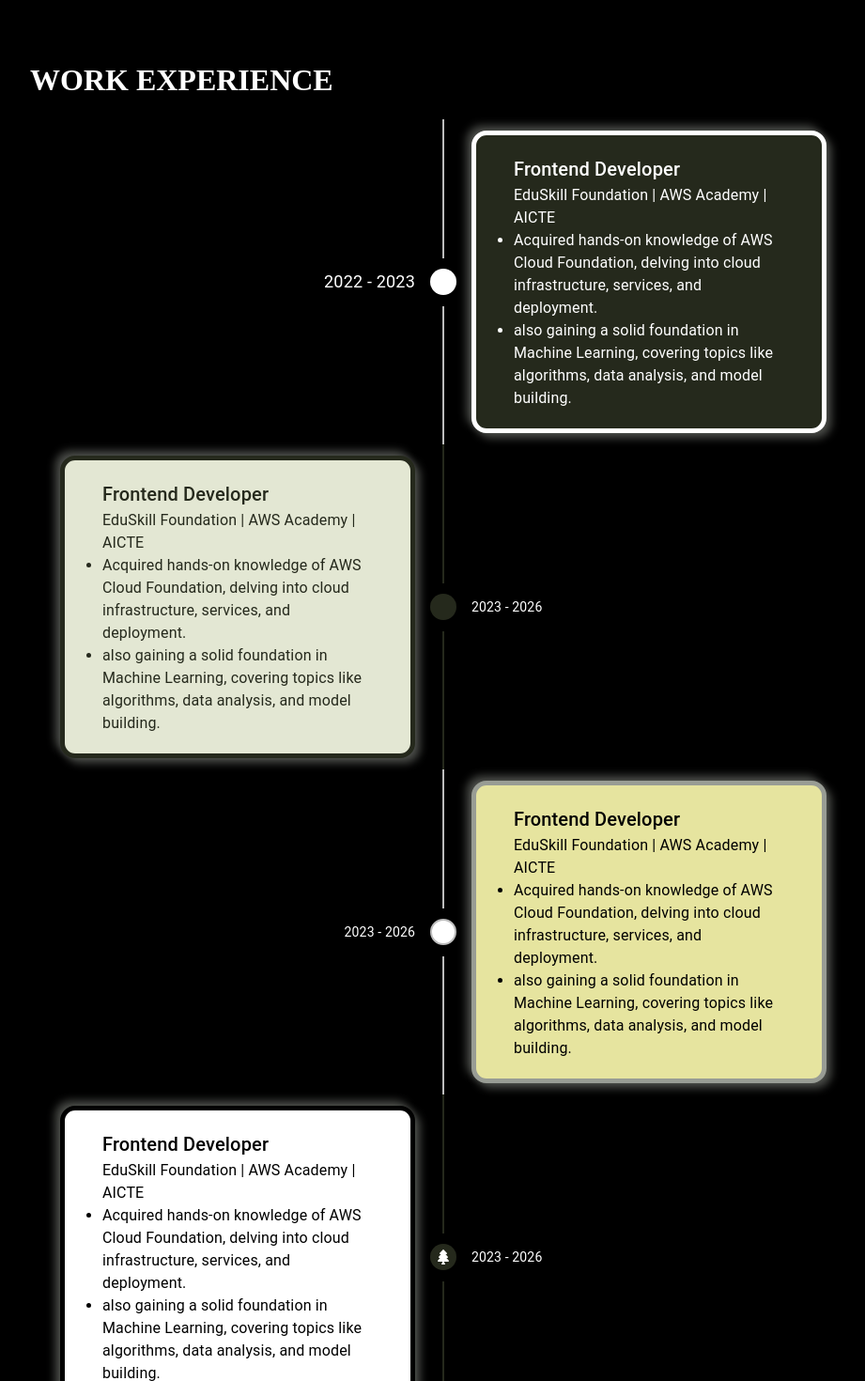
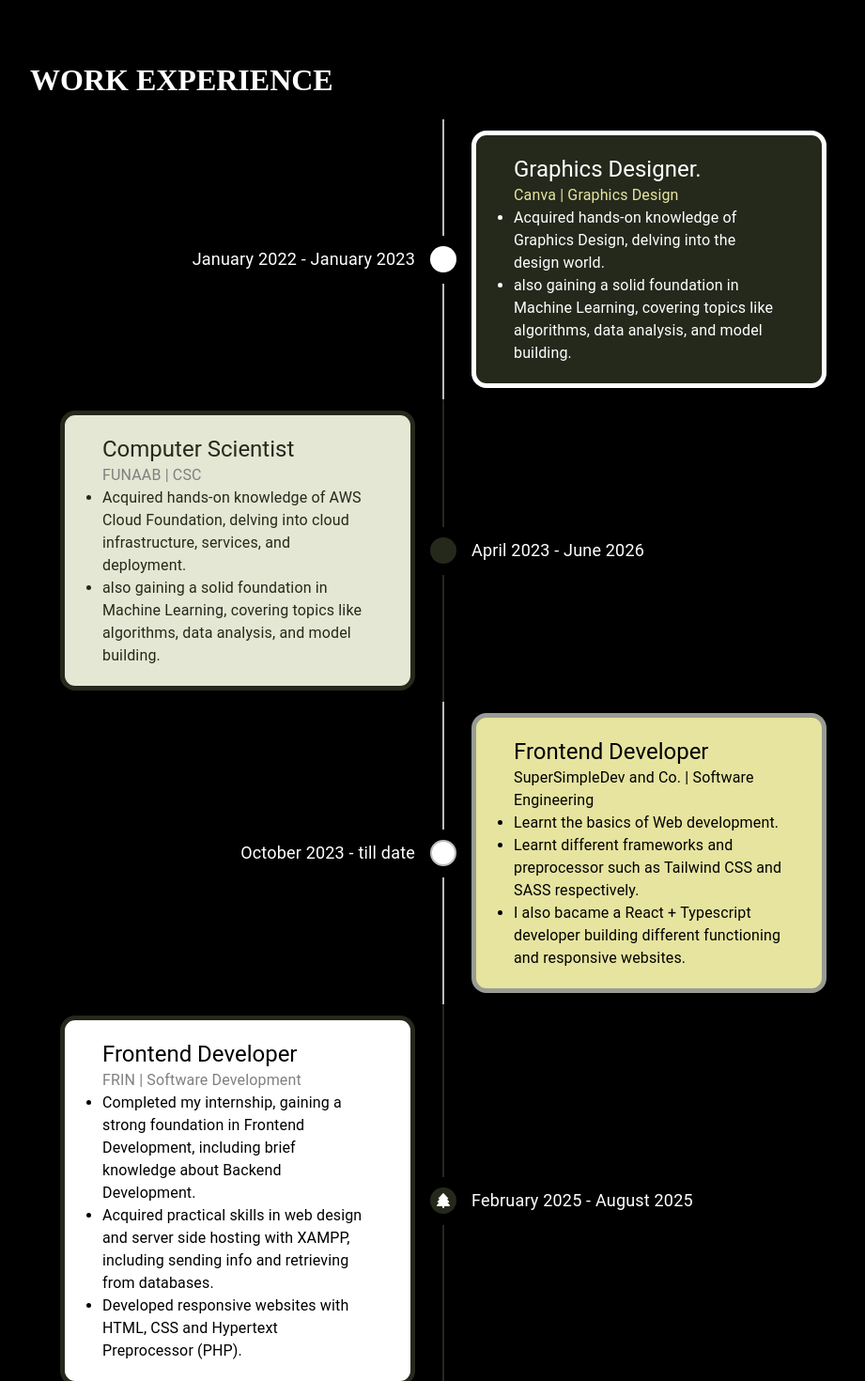
Before and after one commit to FrankTopzy/My-Portfolio, a React (Vite) app in the folder frontend/: page / in a window 1280 px wide. Shown: the part 1580-3050 px from the top of the page at 94% size, without its empty margins (168-1089 px from the left). Built offline with nearby package versions, Linux system fonts and the light colour scheme; some icons are missing.

Commit message:
Removed unnecessary codes and adjusted the styles

```diff
--- a/frontend/src/components/VerticalTimelin.tsx
+++ b/frontend/src/components/VerticalTimelin.tsx
@@ -1,4 +1,3 @@
-import * as React from 'react';
 import Timeline from '@mui/lab/Timeline';
 import TimelineItem from '@mui/lab/TimelineItem';
 import TimelineSeparator from '@mui/lab/TimelineSeparator';
@@ -8,12 +7,11 @@
 import TimelineDot from '@mui/lab/TimelineDot';
 import CodeIcon from '@mui/icons-material/Code';
 import LaptopMacIcon from '@mui/icons-material/LaptopMac';
-import HotelIcon from '@mui/icons-material/Hotel';
 import ImportantDevicesIcon from '@mui/icons-material/ImportantDevices';
 import Typography from '@mui/material/Typography';
 import useMediaQuery from '@mui/material/useMediaQuery';
 import Tilt  from 'react-parallax-tilt';
-import { FaTree } from 'react-icons/fa';
+import { FaTree } from 'react-icons/fa6';
 
 function VerticalTime() {
   const isMobile = useMediaQuery('(max-width: 600px)');
@@ -29,7 +27,7 @@
           fontSize={18}
           display={`${isMobile && 'none'}`}
         >
-          2022 - 2023
+          January 2022 - January 2023
         </TimelineOppositeContent>
         <TimelineSeparator>
           <TimelineConnector />
@@ -38,17 +36,17 @@
           </TimelineDot>
           <TimelineConnector />
         </TimelineSeparator>
-        <TimelineContent sx={{ py: '12px', px: 2 }} className={`${isMobile && 'w-[80%]'}`}>
+        <TimelineContent sx={{ py: '12px', px: `${isMobile && '5px'}` }} className={`${isMobile && 'w-[80%]'}`}>
           <Tilt>
-            <div className='card-shadow px-5 md:px-10 bg-[#25291C] py-[20px] rounded-2xl border-5'>
+            <div className='px-7 md:px-10 bg-[#25291C] py-[10px] md:py-[20px] rounded-2xl border-2 md:border-5'>
               <div>
-                <Typography variant="h6" component="span">Frontend Developer</Typography>
-                <Typography>EduSkill Foundation | AWS Academy | AICTE</Typography>
+                <Typography variant="h5" component="span">Graphics Designer.</Typography>
+                <Typography color='#e6e49f'>Canva | Graphics Design </Typography>
               </div>
 
               <div>
                 <ul className='list-disc'>
-                  <li>Acquired hands-on knowledge of AWS Cloud Foundation, delving into cloud infrastructure, services, and deployment.</li>
+                  <li>Acquired hands-on knowledge of Graphics Design, delving into the design world.</li>
                   <li>also gaining a solid foundation in Machine Learning, covering topics like algorithms, data analysis, and model building.</li>
                 </ul>
               </div>
@@ -62,9 +60,10 @@
           sx={{ m: 'auto 0' }}
           variant="body2"
           color="white"
+          fontSize={18}
           display={`${isMobile && 'none'}`}
         >
-          2023 - 2026
+          April 2023 - June 2026
         </TimelineOppositeContent>
         <TimelineSeparator>
           <TimelineConnector  sx={{ bgcolor: '#25291C' }}/>
@@ -73,12 +72,12 @@
           </TimelineDot>
           <TimelineConnector  sx={{ bgcolor: '#25291C' }}/>
         </TimelineSeparator>
-        <TimelineContent sx={{ py: '12px', px: 2 }} className={`${isMobile && 'w-[80%]'}`}>
+        <TimelineContent sx={{ py: '12px', px: `${isMobile && '5px'}`  }} className={`${isMobile && 'w-[80%]'}`}>
           <Tilt>
-            <div className='card-shadow px-10 bg-[#e3e7d3] py-[20px] rounded-2xl border-5 border-[#25291C] text-left text-[#25291C]'>
+            <div className='px-7 md:px-10 bg-[#e3e7d3] py-[10px] md:py-[20px] rounded-2xl border-2 md:border-5 border-[#25291C] text-left text-[#25291C]'>
               <div>
-                <Typography variant="h6" component="span">Frontend Developer</Typography>
-                <Typography>EduSkill Foundation | AWS Academy | AICTE</Typography>
+                <Typography variant="h5" component="span">Computer Scientist</Typography>
+                <Typography color='gray'>FUNAAB | CSC</Typography>
               </div>
 
               <div>
@@ -97,9 +96,10 @@
           sx={{ m: 'auto 0' }}
           variant="body2"
           color="white"
+          fontSize={18}
           display={`${isMobile && 'none'}`}
         >
-          2023 - 2026
+          October 2023 - till date
         </TimelineOppositeContent>
         <TimelineSeparator>
           <TimelineConnector />
@@ -108,18 +108,19 @@
           </TimelineDot>
           <TimelineConnector/>
         </TimelineSeparator>
-        <TimelineContent sx={{ py: '12px', px: 2 }} className={`${isMobile && 'w-[80%]'}`}>
+        <TimelineContent sx={{ py: '12px', px: `${isMobile && '5px'}` }} className={`${isMobile && 'w-[80%]'}`}>
           <Tilt>
-            <div className='px-10 card-shadow bg-[#e6e49f] py-[20px] rounded-2xl border-5 border-[var(--color-3)] text-black'>
+            <div className='px-7 md:px-10 bg-[#e6e49f] py-[10px] md:py-[20px] rounded-2xl border-2 md:border-5 border-[var(--color-3)] text-black'>
               <div>
-                <Typography variant="h6" component="span">Frontend Developer</Typography>
-                <Typography>EduSkill Foundation | AWS Academy | AICTE</Typography>
+                <Typography variant="h5" component="span">Frontend Developer</Typography>
+                <Typography>SuperSimpleDev and Co. | Software Engineering</Typography>
               </div>
 
               <div>
                 <ul className='list-disc'>
-                  <li>Acquired hands-on knowledge of AWS Cloud Foundation, delving into cloud infrastructure, services, and deployment.</li>
-                  <li>also gaining a solid foundation in Machine Learning, covering topics like algorithms, data analysis, and model building.</li>
+                  <li>Learnt the basics of Web development.</li>
+                  <li>Learnt different frameworks and preprocessor such as Tailwind CSS and SASS respectively.</li>
+                  <li>I also bacame a React + Typescript developer building different functioning and responsive websites.</li>
                 </ul>
               </div>
             </div>
@@ -132,9 +133,10 @@
           sx={{ m: 'auto 0' }}
           variant="body2"
           color="white"
+          fontSize={18}
           display={`${isMobile && 'none'}`}
         >
-          2023 - 2026
+          February 2025 - August 2025
         </TimelineOppositeContent>
         <TimelineSeparator>
           <TimelineConnector sx={{ bgcolor: '#25291C' }} />
@@ -143,18 +145,19 @@
           </TimelineDot>
           <TimelineConnector sx={{ bgcolor: '#25291C' }}/>
         </TimelineSeparator>
-        <TimelineContent sx={{ py: '12px', px: 2 }} className={`${isMobile && 'w-[80%]'}`}>
+        <TimelineContent sx={{ py: '12px', px: `${isMobile && '5px'}` }} className={`${isMobile && 'w-[90%]'}`}>
           <Tilt>
-            <div className='card-shadow px-10 bg-white py-[20px] rounded-2xl text-left border-5 text-black'>
+            <div className='px-7 md:px-10 bg-white py-[10px] md:py-[20px] rounded-2xl text-left border-2 md:border-5 border-[#25291C] text-black'>
               <div>
-                <Typography variant="h6" component="span">Frontend Developer</Typography>
-                <Typography>EduSkill Foundation | AWS Academy | AICTE</Typography>
+                <Typography variant="h5" component="span">Frontend Developer</Typography>
+                <Typography color='grey'>FRIN | Software Development</Typography>
               </div>
 
               <div>
                 <ul className='list-disc'>
-                  <li>Acquired hands-on knowledge of AWS Cloud Foundation, delving into cloud infrastructure, services, and deployment.</li>
-                  <li>also gaining a solid foundation in Machine Learning, covering topics like algorithms, data analysis, and model building.</li>
+                  <li>Completed my internship, gaining a strong foundation in Frontend Development, including brief knowledge about Backend Development.</li>
+                  <li>Acquired practical skills in web design and server side hosting with XAMPP, including sending info and retrieving from databases.</li>
+                  <li>Developed responsive websites with HTML, CSS and Hypertext Preprocessor (PHP).</li>
                 </ul>
               </div>
             </div>
```
